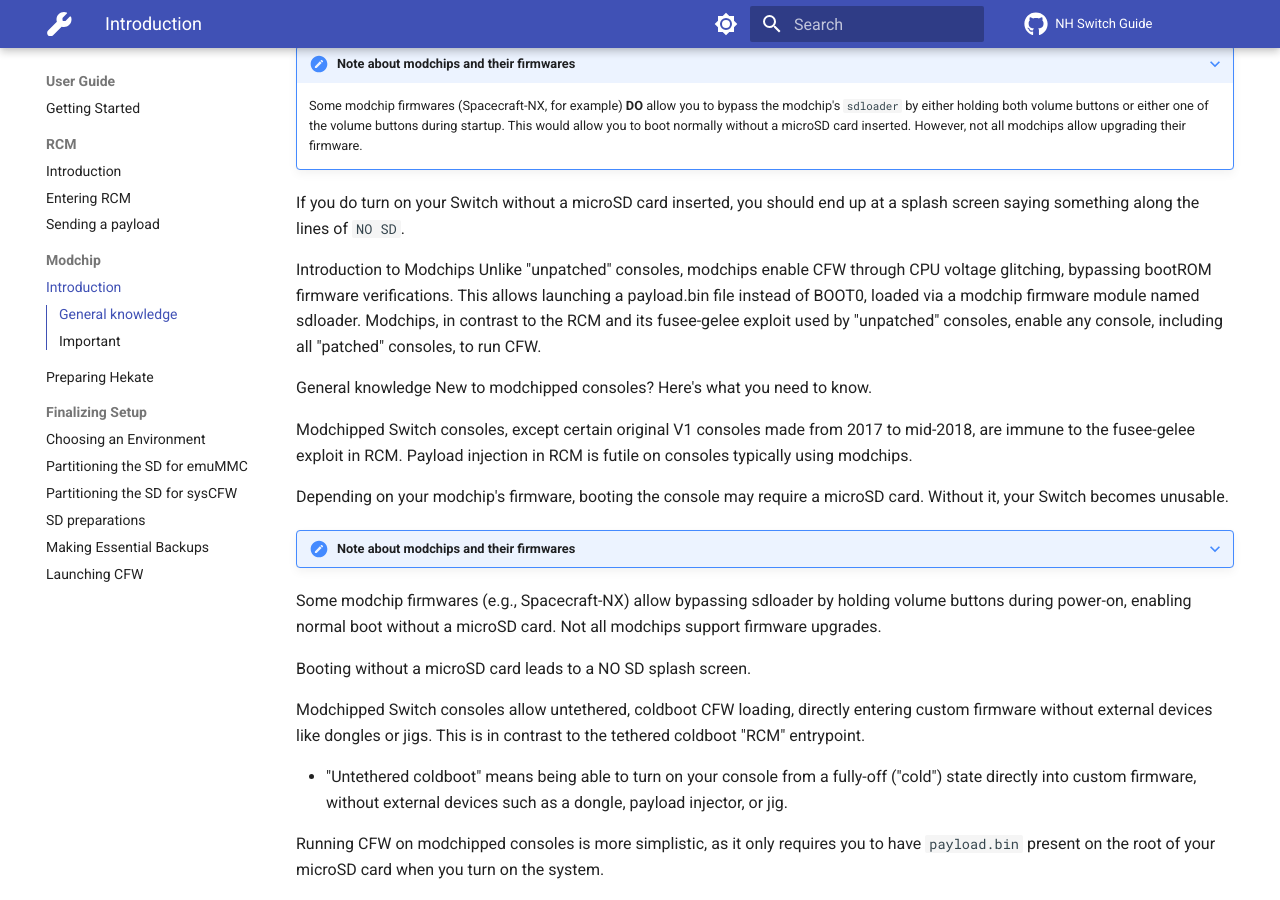
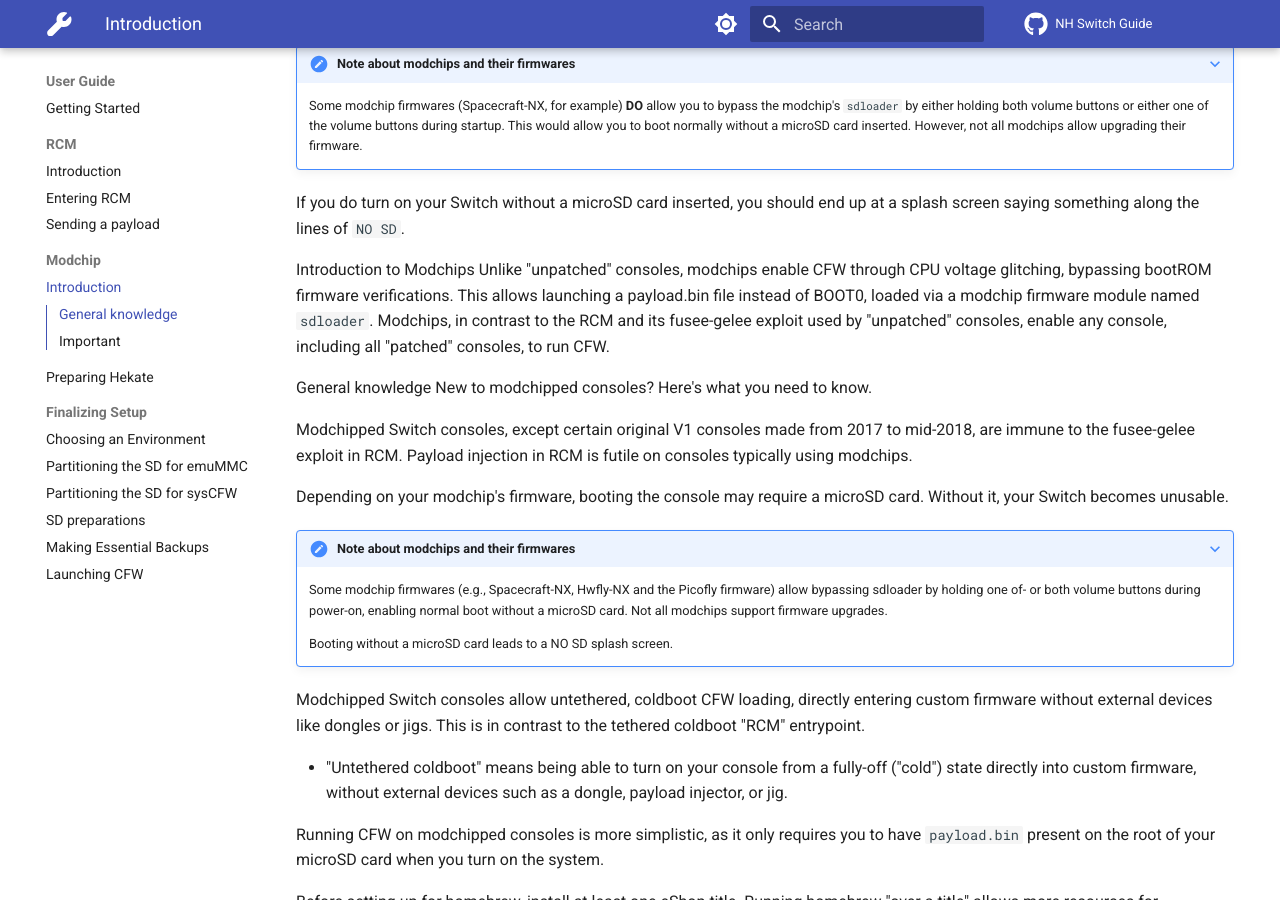
Before and after one commit to nh-server/switch-guide, an MkDocs documentation site: the page built from docs/user_guide/modchip/index.md, in a window 1280 px wide and 900 px high, scrolled down 565 px. Built offline with MkDocs 1.6.1 and Material for MkDocs 9.7.7, drawn with Linux system fonts in a browser that asks for light colours; comment, search, counter and statistics services are not loaded.

Commit message:
add information about modchip firmwares

```diff
--- a/docs/user_guide/modchip/index.md
+++ b/docs/user_guide/modchip/index.md
@@ -19,7 +19,7 @@
 
 
 Introduction to Modchips
-Unlike "unpatched" consoles, modchips enable CFW through CPU voltage glitching, bypassing bootROM firmware verifications. This allows launching a payload.bin file instead of BOOT0, loaded via a modchip firmware module named sdloader. Modchips, in contrast to the RCM and its fusee-gelee exploit used by "unpatched" consoles, enable any console, including all "patched" consoles, to run CFW.
+Unlike "unpatched" consoles, modchips enable CFW through CPU voltage glitching, bypassing bootROM firmware verifications. This allows launching a payload.bin file instead of BOOT0, loaded via a modchip firmware module named `sdloader`. Modchips, in contrast to the RCM and its fusee-gelee exploit used by "unpatched" consoles, enable any console, including all "patched" consoles, to run CFW.
 
 General knowledge
 New to modchipped consoles? Here's what you need to know.
@@ -29,9 +29,9 @@
 Depending on your modchip's firmware, booting the console may require a microSD card. Without it, your Switch becomes unusable.
 
 ???+ note "Note about modchips and their firmwares"
-Some modchip firmwares (e.g., Spacecraft-NX) allow bypassing sdloader by holding volume buttons during power-on, enabling normal boot without a microSD card. Not all modchips support firmware upgrades.
+     Some modchip firmwares (e.g., Spacecraft-NX, Hwfly-NX and the Picofly firmware) allow bypassing sdloader by holding one of- or both volume buttons during power-on, enabling normal boot without a microSD card. Not all modchips support firmware upgrades.
 
-Booting without a microSD card leads to a NO SD splash screen.
+     Booting without a microSD card leads to a NO SD splash screen.
 
 Modchipped Switch consoles allow untethered, coldboot CFW loading, directly entering custom firmware without external devices like dongles or jigs. This is in contrast to the tethered coldboot "RCM" entrypoint.
 
@@ -55,9 +55,10 @@
 
 ??? "Frequently Asked Questions about this page"
       **Q: Can you provide more information about modchip firmwares, specifically regarding their impact on the boot process and the ability to bypass the sdloader?** <br>
+      A: Modchip firmwares indirectly determine the functionality of your system. Modern modchips (such as Picofly) typically have firmware flashed to them that support all hardware configurations (namely eMMC brands like Hynix, Samsung and Toshiba) "out-of-the-box" and also allow you to bypass `sdloader`. If this is not the case however, flashing the firmware manually is required by opening up the Switch and using the USB debug port that comes with the modchip to flash the modchip directly. This is especially required in the cases where the eMMC brand is not supported, as your Switch wouldn't boot whatsoever and the modchip would be stuck while trying to glitch/train and write its payload to the `BOOT0` partition of the internal storage.
 
       **Q: Can you further explain the concept of running homebrew "over a title" and why it allows for higher resource allocation?** <br>
       A: The default way to run homebrew within Atmosphère is via the Album applet on the HOME Menu. However, applets have significantly less resources compared to full applications, and homebrew tools often run into constraints with these limits. By holding a button while launching normal apps while in CFW, you can load the Homebrew menu in their stead with full resources.
 
       **Q: What makes Picofly the only supported modchip, and what are the potential risks associated with installing a modchip on your Switch without proper experience?** <br>
-      A: Other "commercial" modchips have dubious origins, or were manufactured by [established illegal piracy groups](https://www.justice.gov/opa/pr/two-members-notorious-videogame-piracy-group-team-xecuter-custody) that have no place in the homebrew community. For the safety of your console and to respect the law of where NH Server is based, we will not assist with sourcing these types of modchips.
+      A: Picofly is a fully open-source modchip, from the firmware to the RP2040 microcontroller it uses. Other "commercial" modchips have dubious origins, or were manufactured by [established illegal piracy groups](https://www.justice.gov/opa/pr/two-members-notorious-videogame-piracy-group-team-xecuter-custody) that have no place in the homebrew community. For the safety of your console and to respect the law of where NH Server is based, we will not assist with sourcing these types of modchips.
```
